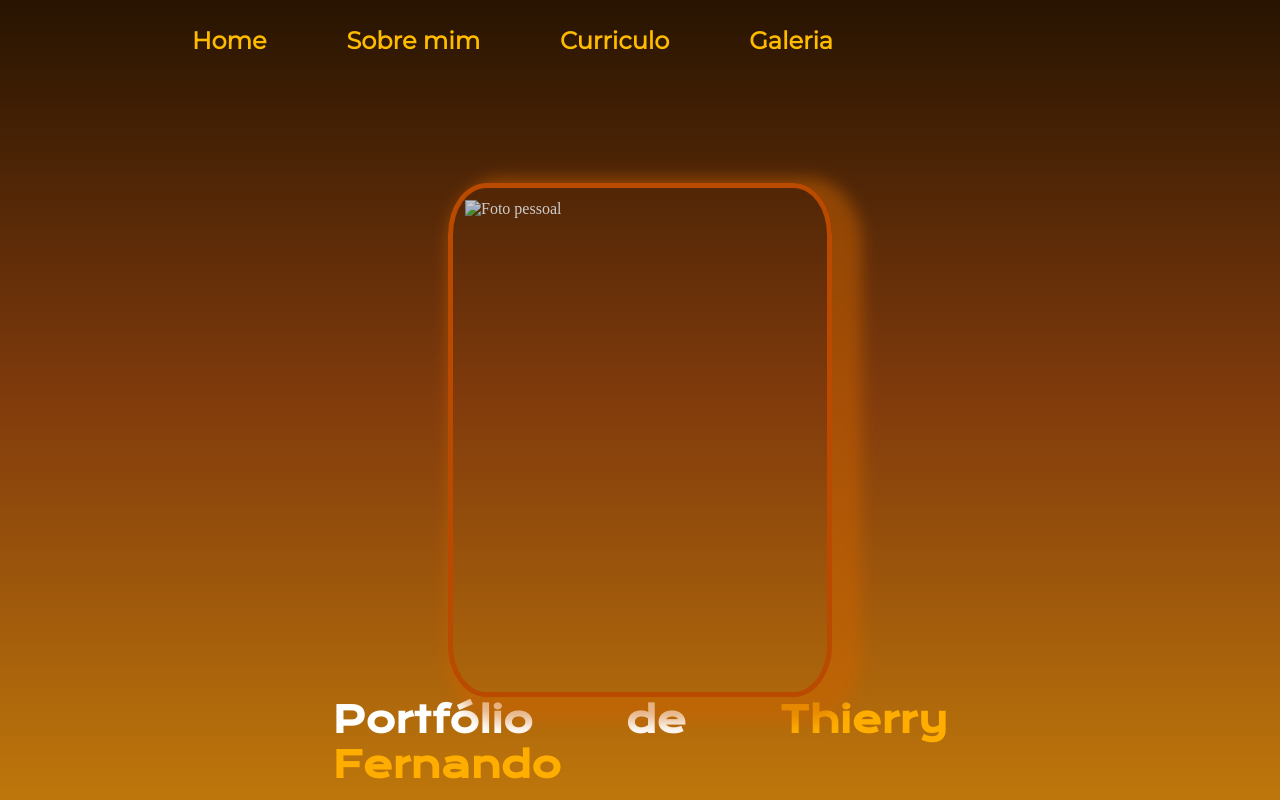
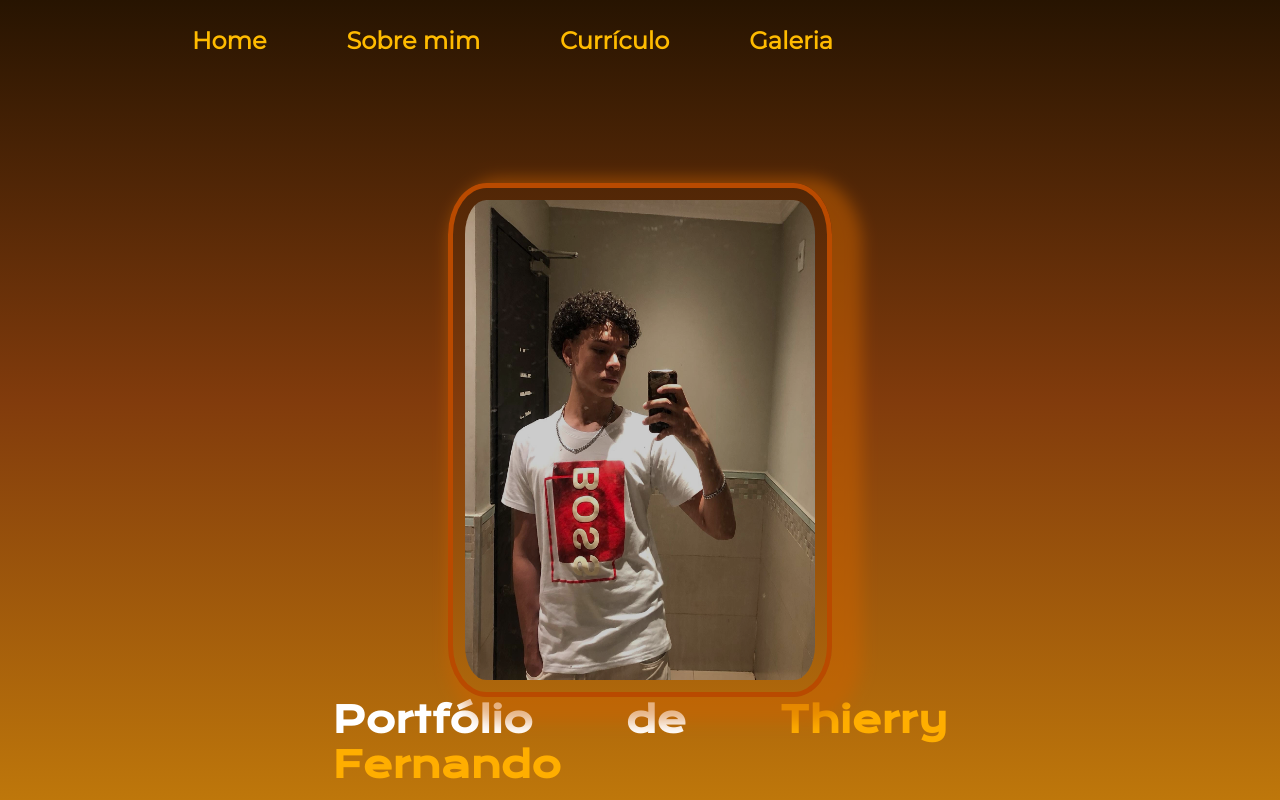
Before and after one commit to ThierryFernando/port222, a plain HTML site: page Portfolio Thierry/index.html in a window 1280 px wide. Shown: the top 800 px of the page. Drawn offline with nearby package versions, Linux system fonts and the light colour scheme; a web font is replaced by a local one.

Commit message:
Add files via upload

```diff
--- a/Portfolio Thierry/index.html
+++ b/Portfolio Thierry/index.html
@@ -15,7 +15,7 @@
 
             <a class="cabecalho-menu-links" href="sobremim.html">Sobre mim</a>
 
-            <a class="cabecalho-menu-links" href="curriculo.html">Curriculo</a>
+            <a class="cabecalho-menu-links" href="curriculo.html">Currículo</a>
 
             <a class="cabecalho-menu-links" href="galeria.html">Galeria</a>
 
@@ -56,7 +56,7 @@
                 </div>
             </section>
 
-                <img class="imagem" src="unnamed.jpg" alt="Foto pessoal">
+                <img class="imagem" src="assets/fotinha2.jpg" alt="Foto pessoal">
         </main>
         <footer class="rodape">
             <p>
```
Also changed, not shown: Portfolio Thierry/curriculo.html (+2 -2 lines), Portfolio Thierry/galeria.html (+1 -1 lines), Portfolio Thierry/sobremim.html (+2 -2 lines), Portfolio Thierry/assets/fotinha2.jpg (added), Portfolio Thierry/assets/unnamed.jpg (added).
